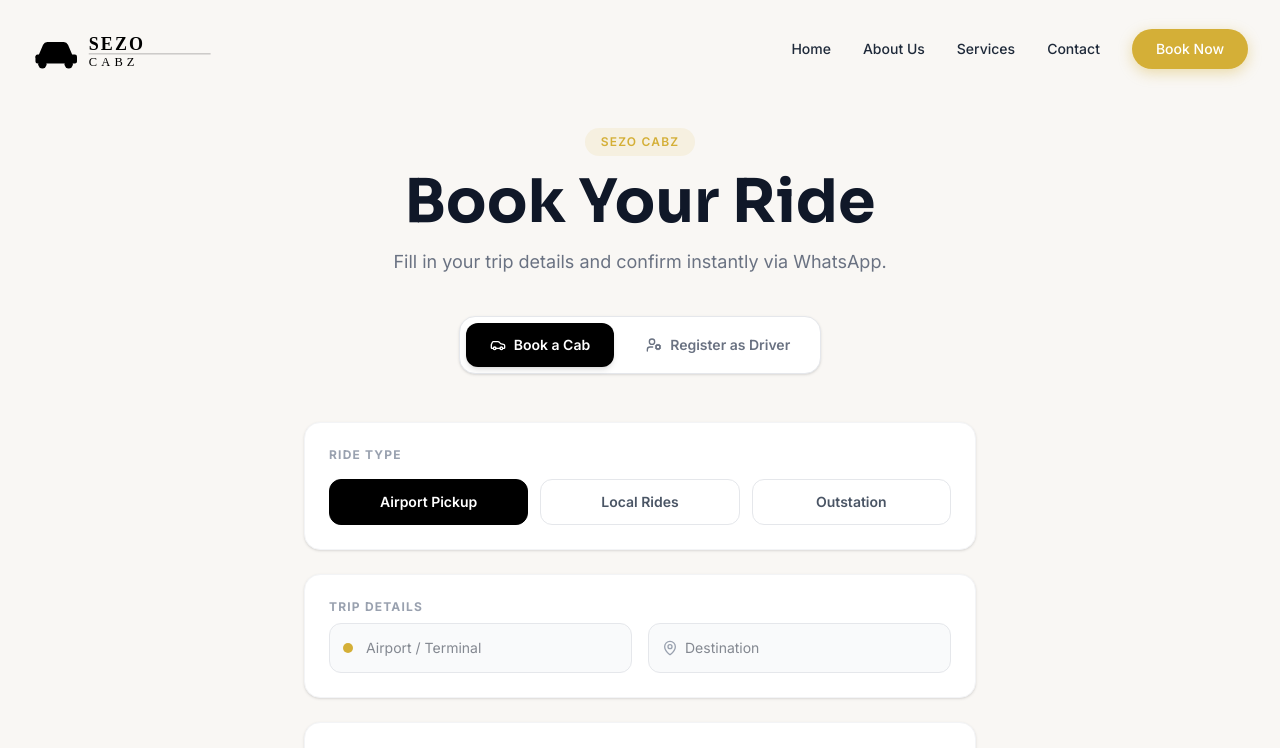
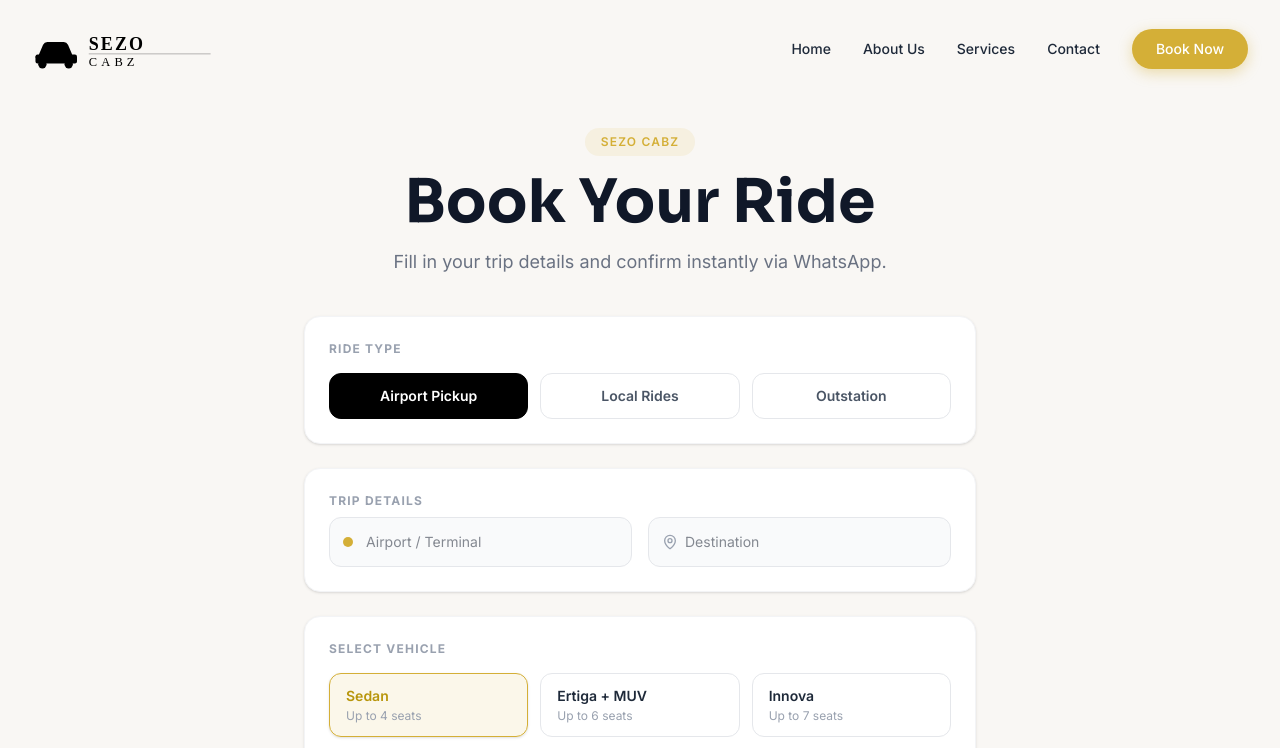
Before and after one commit to Abhinav-THAJ/sezo-cabs, a Next.js app: page /book in a window 1280 px wide. Shown: the top 748 px of the page. Built offline with nearby package versions, Linux system fonts and the light colour scheme.

Commit message:
Update packages, services, and remove driver registration

```diff
--- a/src/app/book/BookPageClient.tsx
+++ b/src/app/book/BookPageClient.tsx
@@ -1,14 +1,9 @@
 "use client";
 
-import { useState } from "react";
-import { motion, AnimatePresence } from "framer-motion";
-import { Car, UserCog } from "lucide-react";
+import { motion } from "framer-motion";
 import BookingClient from "./BookingClient";
-import DriverRegistrationForm from "@/components/DriverRegistrationForm";
 
 export default function BookPageClient() {
-  const [activeTab, setActiveTab] = useState<"book" | "driver">("book");
-
   return (
     <div className="min-h-screen bg-[#f9f7f4] pt-32 pb-24">
       <div className="container mx-auto px-4 md:px-8 max-w-6xl">
@@ -23,67 +18,21 @@ export default function BookPageClient() {
             Sezo Cabz
           </span>
           <h1 className="text-4xl md:text-6xl font-bold font-heading mb-4">
-            {activeTab === "book" ? "Book Your Ride" : "Register as Driver"}
+            Book Your Ride
           </h1>
           <p className="text-gray-500 text-lg max-w-xl mx-auto">
-            {activeTab === "book"
-              ? "Fill in your trip details and confirm instantly via WhatsApp."
-              : "Join our premium fleet and start earning with Sezo Cabz."}
+            Fill in your trip details and confirm instantly via WhatsApp.
           </p>
         </motion.div>
 
-        {/* Tab Switcher */}
-        <div className="flex justify-center mb-12">
-          <div className="inline-flex bg-white border border-gray-200 rounded-2xl p-1.5 shadow-sm gap-2">
-            <button
-              onClick={() => setActiveTab("book")}
-              className={`flex items-center gap-2 px-6 py-3 rounded-xl text-sm font-semibold transition-all duration-300 ${
-                activeTab === "book"
-                  ? "bg-black text-white shadow-md"
-                  : "text-gray-500 hover:text-gray-800"
-              }`}
-            >
-              <Car className="w-4 h-4" />
-              Book a Cab
-            </button>
-            <button
-              onClick={() => setActiveTab("driver")}
-              className={`flex items-center gap-2 px-6 py-3 rounded-xl text-sm font-semibold transition-all duration-300 ${
-                activeTab === "driver"
-                  ? "bg-black text-white shadow-md"
-                  : "text-gray-500 hover:text-gray-800"
-              }`}
-            >
-              <UserCog className="w-4 h-4" />
-              Register as Driver
-            </button>
-          </div>
-        </div>
-
-        {/* Tab Content */}
-        <AnimatePresence mode="wait">
-          {activeTab === "book" ? (
+        {/* Content */}
         <motion.div
-              key="book"
           initial={{ opacity: 0, y: 16 }}
           animate={{ opacity: 1, y: 0 }}
-              exit={{ opacity: 0, y: -16 }}
           transition={{ duration: 0.35 }}
         >
           <BookingClient />
         </motion.div>
-          ) : (
-            <motion.div
-              key="driver"
-              initial={{ opacity: 0, y: 16 }}
-              animate={{ opacity: 1, y: 0 }}
-              exit={{ opacity: 0, y: -16 }}
-              transition={{ duration: 0.35 }}
-            >
-              <DriverRegistrationForm />
-            </motion.div>
-          )}
-        </AnimatePresence>
 
       </div>
     </div>
--- a/src/app/book/page.tsx
+++ b/src/app/book/page.tsx
@@ -2,9 +2,9 @@ import type { Metadata } from "next";
 import BookPageClient from "./BookPageClient";
 
 export const metadata: Metadata = {
-  title: "Book a Cab & Driver Registration | Sezo Cabz",
+  title: "Book a Cab | Sezo Cabz",
   description:
-    "Book a premium cab or register as a driver with Sezo Cabz. Instant WhatsApp confirmation.",
+    "Book a premium cab with Sezo Cabz. Instant WhatsApp confirmation.",
 };
 
 export default function BookPage() {
--- /dev/null
+++ b/src/app/services/ServiceActionButton.tsx
@@ -0,0 +1,42 @@
+"use client";
+
+import { useState } from "react";
+import Link from "next/link";
+import { ArrowRight } from "lucide-react";
+import TourPackagesModal from "@/components/home/TourPackagesModal";
+
+interface ServiceActionButtonProps {
+  serviceTitle: string;
+}
+
+export default function ServiceActionButton({ serviceTitle }: ServiceActionButtonProps) {
+  const [isTourModalOpen, setIsTourModalOpen] = useState(false);
+
+  if (serviceTitle === "Kerala Tour Packages") {
+    return (
+      <>
+        <button
+          onClick={() => setIsTourModalOpen(true)}
+          className="inline-flex items-center gap-3 bg-black text-white px-8 py-4 rounded-full font-bold hover:bg-gold transition-all group"
+        >
+          Book this Service
+          <ArrowRight className="w-5 h-5 group-hover:translate-x-1 transition-transform" />
+        </button>
+        <TourPackagesModal
+          isOpen={isTourModalOpen}
+          onClose={() => setIsTourModalOpen(false)}
+        />
+      </>
+    );
+  }
+
+  return (
+    <Link
+      href="/book"
+      className="inline-flex items-center gap-3 bg-black text-white px-8 py-4 rounded-full font-bold hover:bg-gold transition-all group"
+    >
+      Book this Service
+      <ArrowRight className="w-5 h-5 group-hover:translate-x-1 transition-transform" />
+    </Link>
+  );
+}
--- a/src/app/services/page.tsx
+++ b/src/app/services/page.tsx
@@ -2,7 +2,8 @@ import type { Metadata } from "next";
 import Image from "next/image";
 import Link from "next/link";
 import Script from "next/script";
-import { ArrowRight, CheckCircle2 } from "lucide-react";
+import { CheckCircle2 } from "lucide-react";
+import ServiceActionButton from "./ServiceActionButton";
 
 export const metadata: Metadata = {
   title: "Our Services",
@@ -135,13 +136,7 @@ export default function ServicesPage() {
                   ))}
                 </ul>
 
-                <Link
-                  href="/book"
-                  className="inline-flex items-center gap-3 bg-black text-white px-8 py-4 rounded-full font-bold hover:bg-gold transition-all group"
-                >
-                  Book this Service
-                  <ArrowRight className="w-5 h-5 group-hover:translate-x-1 transition-transform" />
-                </Link>
+                <ServiceActionButton serviceTitle={service.title} />
               </div>
             </div>
           ))}
--- a/src/components/home/tourData.ts
+++ b/src/components/home/tourData.ts
@@ -98,7 +98,7 @@ export const tourPackages: TourPackage[] = [
   },
   {
     id: "munnar-alappuzha",
-    title: "Munnar & Alappuzha Getaway",
+    title: "Munnar Getaway",
     duration: "3 Days / 2 Nights",
     destinations: ["Munnar", "Alappuzha"],
     tagline: "Hills meet the backwaters",
@@ -117,8 +117,8 @@ export const tourPackages: TourPackage[] = [
     highlights: ["Tea Estate Walk", "Mattupetty Dam", "Alleppey Backwaters", "Sunrise Point"],
     itinerary: [
       { day: "Day 1", title: "Arrive → Munnar", details: "Pickup from Kochi, scenic hill drive, check-in, Munnar town stroll, tea estate sunset." },
-      { day: "Day 2", title: "Munnar → Alappuzha", details: "Eravikulam Park, Attukal Falls, drive down to Alleppey, houseboat boarding, backwater cruise." },
-      { day: "Day 3", title: "Morning Cruise → Departure", details: "Sunrise on the backwaters, disembark, drop to Kochi airport." },
+      { day: "Day 2", title: "Munnar Site Seeing", details: "Eravikulam Park, Attukal Falls, drive down to Alleppey, houseboat boarding, backwater cruise." },
+      { day: "Day 3", title: "Munnar → Kochi Departure", details: "Sunrise on the backwaters, disembark, drop to Kochi airport." },
     ],
     gallery: ["/images/pkg_munnar_alappuzha.png", "/images/kerala_houseboat.png", "/images/hero_kerala.png"],
   },
```
Lines whose indentation alone changed are shown as unchanged.
